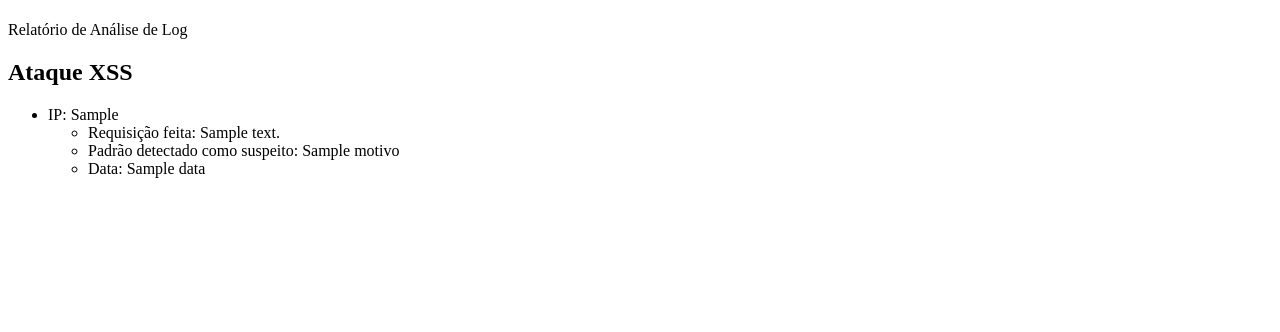
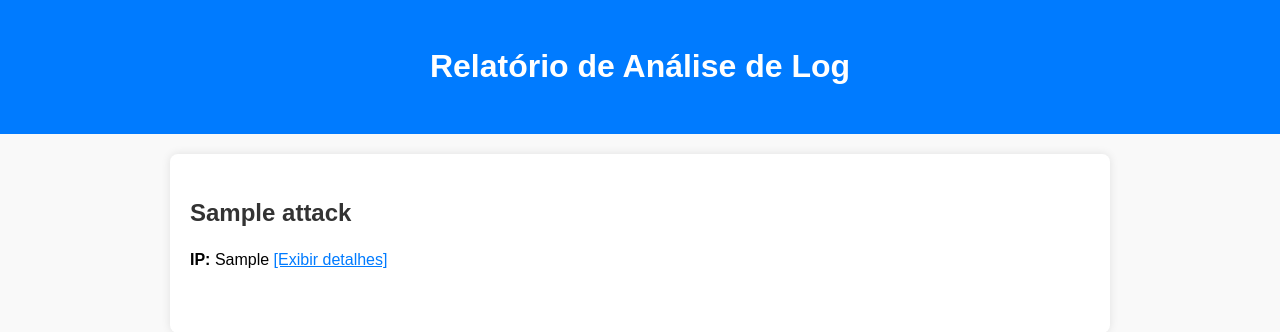
Before and after one commit to brunameinberg/AnaliseLogsWeb, a Flask app: template templates/report.html in a window 1280 px wide. Shown: the top 332 px of the page. Run offline with Flask 3, Linux system fonts and the light colour scheme; the template is opened without the code that fills it: most values are stand-ins (such as "Sample title", 1, 10 or a date in 2020); parts of the project's set-up code (start-up, migrations or seed data) failed here and were passed over.

Commit message:
front evoluido + organizacao dos dados

```diff
--- a/app.py
+++ b/app.py
@@ -26,8 +26,8 @@ def upload():
 @app.route('/relatorio/<filename>')
 def relatorio(filename):
     file_path = os.path.join(UPLOAD_FOLDER, filename)
-    dic_ataque_xss, dic_sql_injection, dic_ddos, dic_resposta_positiva_ataque, dic_navegador_suspeito, dic_lfi, dic_directory_transversal, dic_caminhos_suspeitos = processando_dados(file_path)
-    return render_template('report.html', dic_ataque_xss=dic_ataque_xss, dic_sql_injection=dic_sql_injection, dic_ddos=dic_ddos, dic_resposta_positiva_ataque=dic_resposta_positiva_ataque, dic_navegador_suspeito=dic_navegador_suspeito, dic_lfi=dic_lfi, dic_directory_transversal=dic_directory_transversal, dic_caminhos_suspeitos=dic_caminhos_suspeitos)
+    dic_ataque = processando_dados(file_path)
+    return render_template('report.html', dic_ataque=dic_ataque)
 
 
 if __name__ == '__main__':
--- /dev/null
+++ b/static/script.js
@@ -0,0 +1,49 @@
+document.addEventListener("DOMContentLoaded", () => {
+    const IPsPerPage = 5; // Quantidade de IPs visíveis por vez
+    const ipSections = document.querySelectorAll(".attack-section");
+
+    ipSections.forEach((section) => {
+        const ipList = Array.from(section.querySelectorAll(".ip-item"));
+        const loadMoreButton = section.querySelector(".load-more");
+
+        let currentIndex = 0;
+
+        // Oculta todos os IPs inicialmente
+        ipList.forEach((ip) => (ip.style.display = "none"));
+
+        // Função para exibir os próximos IPs
+        const showNextIPs = () => {
+            const nextIndex = Math.min(currentIndex + IPsPerPage, ipList.length);
+            for (let i = currentIndex; i < nextIndex; i++) {
+                ipList[i].style.display = "block";
+            }
+            currentIndex = nextIndex;
+
+            // Se todos os IPs foram exibidos, esconder o botão
+            if (currentIndex >= ipList.length) {
+                loadMoreButton.style.display = "none";
+            }
+        };
+
+        // Exibe os primeiros IPs ao carregar a página
+        showNextIPs();
+
+        // Evento no botão "Carregar mais"
+        loadMoreButton.addEventListener("click", showNextIPs);
+    });
+
+    // Lógica para exibir/ocultar detalhes de cada IP
+    document.querySelectorAll(".show-details").forEach((button) => {
+        button.addEventListener("click", (event) => {
+            const detailsDiv = event.target.nextElementSibling;
+
+            if (detailsDiv.style.display === "none" || !detailsDiv.style.display) {
+                detailsDiv.style.display = "block";
+                event.target.textContent = "[Ocultar detalhes]";
+            } else {
+                detailsDiv.style.display = "none";
+                event.target.textContent = "[Exibir detalhes]";
+            }
+        });
+    });
+});
--- /dev/null
+++ b/static/styles.css
@@ -0,0 +1,56 @@
+body {
+    font-family: Arial, sans-serif;
+    line-height: 1.6;
+    background-color: #f9f9f9;
+    margin: 0;
+    padding: 0;
+}
+
+header {
+    background: #007bff;
+    color: white;
+    padding: 20px;
+    text-align: center;
+}
+
+main {
+    margin: 20px auto;
+    max-width: 900px;
+    padding: 20px;
+    background: white;
+    border-radius: 8px;
+    box-shadow: 0 0 10px rgba(0, 0, 0, 0.1);
+}
+
+.attack-section {
+    margin-bottom: 40px;
+}
+
+.attack-section h2 {
+    color: #333;
+    margin-bottom: 15px;
+}
+
+.ip-list {
+    padding-left: 0;
+}
+
+.ip-item {
+    list-style: none;
+    margin-bottom: 10px;
+}
+
+.details {
+    display: none;
+    margin-top: 10px;
+    padding: 10px;
+    background: #f1f1f1;
+    border-left: 4px solid #007bff;
+    border-radius: 4px;
+}
+
+.show-details {
+    cursor: pointer;
+    color: #007bff;
+    text-decoration: underline;
+}
--- a/templates/report.html
+++ b/templates/report.html
@@ -4,21 +4,36 @@
     <meta charset="UTF-8">
     <meta name="viewport" content="width=device-width, initial-scale=1.0">
     <title>Relatório de Análise de Log</title>
+    <link rel="stylesheet" href="{{ url_for('static', filename='styles.css') }}">
 </head>
 <body>
-    <h1></h1>Relatório de Análise de Log</h1>
-    <h2>Ataque XSS</h2>
-    <ul>
-        {% for ip, informacoes in dic_ataque_xss.items() %}
-        <li>IP: {{ ip }}</li>
-            <ul>
-                {% for info in informacoes %}
-                <li>Requisição feita: {{ info['requisicao'] }}</li>
-                <li>Padrão detectado como suspeito: {{ info['motivo'] }} </li>
-                <li>Data: {{ info ['data'] }}</li>
+    <header>
+        <h1>Relatório de Análise de Log</h1>
+    </header>
+    <main>
+        {% for key, attack in dic_ataque.items() %}
+        <section id="{{ key }}" class="attack-section">
+            <h2>{{ attack['title'] }}</h2>
+            <div class="ip-list">
+                {% for ip, details in attack['ips'].items() %}
+                <div class="ip-item">
+                    <strong>IP:</strong> {{ ip }}
+                    <span class="show-details">[Exibir detalhes]</span>
+                    <div class="details" style="display: none;">
+                        {% for detail in details %}
+                        <p><strong>{{ loop.index }}.</strong> Requisição: {{ detail['requisicao'] }}<br>
+                        Motivo: {{ detail['motivo'] }}<br>
+                        Data: {{ detail['data'] }}</p>
+                        {% endfor %}
+                    </div>
+                </div>
                 {% endfor %}
-            </ul>
+            </div>
+            <button class="load-more" data-section="{{ key }}">Carregar mais</button>
+        </section>
+
         {% endfor %}
-    </ul>
+    </main>
+    <script src="{{ url_for('static', filename='script.js') }}"></script>
 </body>
 </html>
```
Also changed, not shown: processamento.py (+54 -3 lines).
